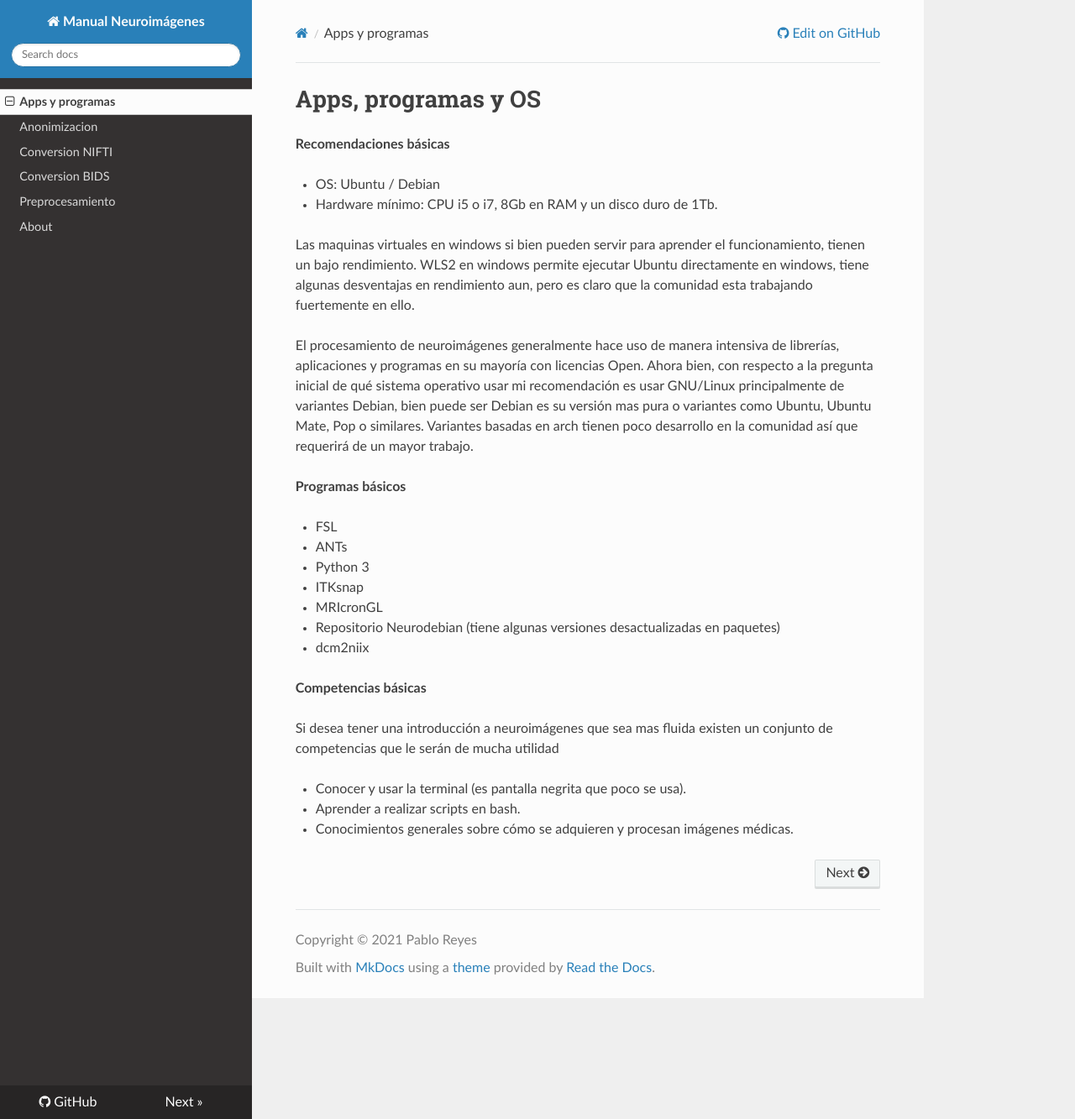
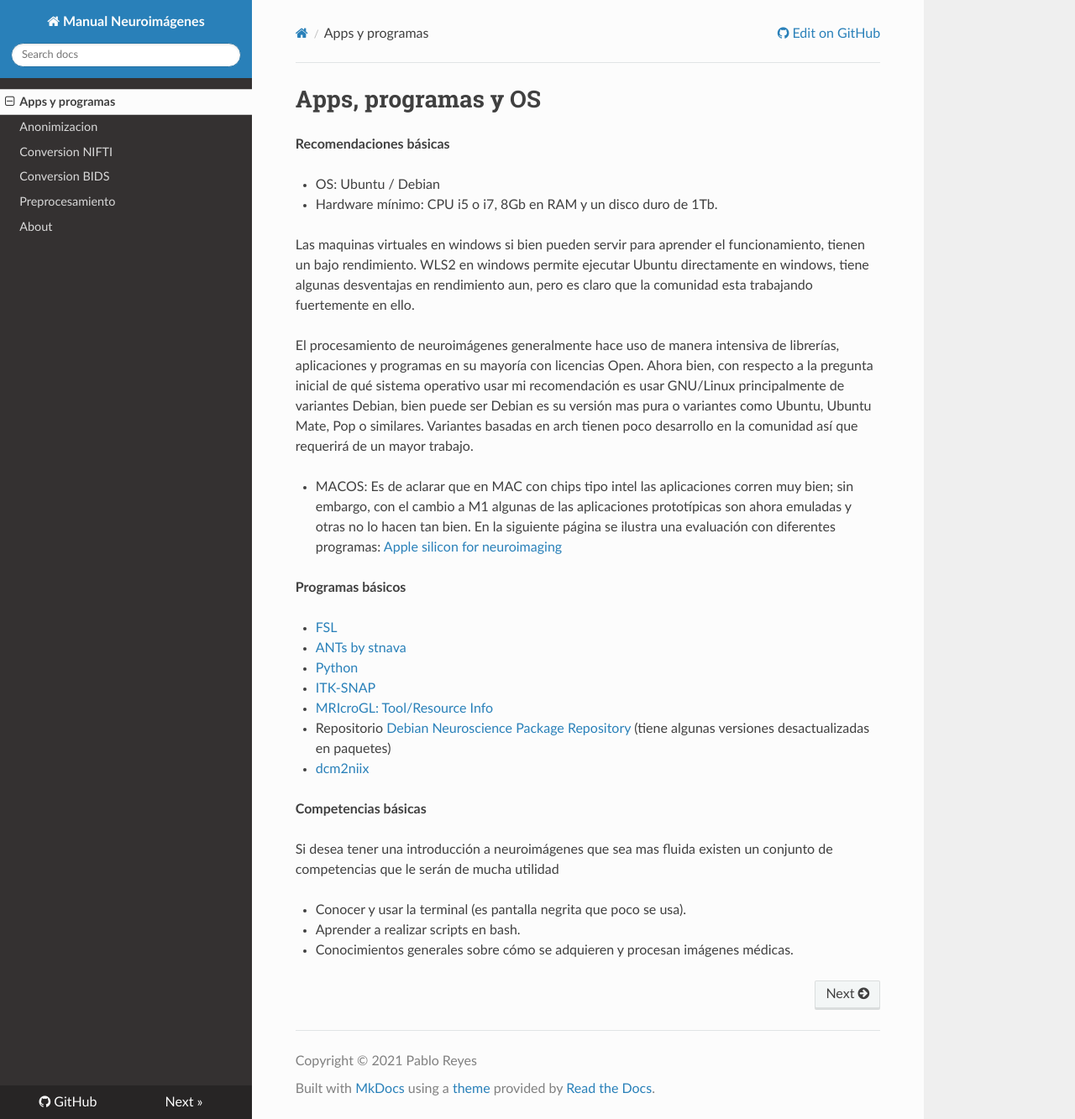
Before and after one commit to pabloreyesg/Scrips-to-MRI, an MkDocs documentation site: the page built from docs/apps.md, in a window 1280 px wide and 1333 px high. Shown: the whole window at 84% size. Built offline with MkDocs 1.6.1, drawn with Linux system fonts in a browser that asks for light colours; nearby versions of some CDN libraries.

Commit message:
Update apps.md

```diff
--- a/docs/apps.md
+++ b/docs/apps.md
@@ -10,25 +10,25 @@ Las maquinas virtuales en windows si bien pueden servir para aprender el funcion
 
 El procesamiento de neuroimágenes generalmente hace uso de manera intensiva de librerías, aplicaciones y programas en su mayoría con licencias Open. Ahora bien, con respecto a la pregunta inicial de qué sistema operativo usar mi recomendación es usar GNU/Linux principalmente de variantes Debian, bien puede ser Debian es su versión mas pura o variantes como Ubuntu, Ubuntu Mate, Pop o similares. Variantes basadas en arch tienen poco desarrollo en la comunidad así que requerirá de un mayor trabajo.
 
+- MACOS: Es de aclarar que en MAC con chips tipo intel las aplicaciones corren muy bien; sin embargo, con el cambio a M1 algunas de las aplicaciones prototípicas son ahora emuladas y otras no lo hacen tan bien. En la siguiente página se ilustra una evaluación con diferentes programas: [Apple silicon for neuroimaging](https://github.com/neurolabusc/AppleSiliconForNeuroimaging)
+
 
 
 **Programas básicos**
 
-- FSL
+- [FSL]([FSL - FslWiki (ox.ac.uk)](https://fsl.fmrib.ox.ac.uk/fsl/fslwiki))
 
-- ANTs
+- [ANTs by stnava](http://stnava.github.io/ANTs/)
 
-- Python 3
+- [Python](https://www.python.org/)
 
-- ITKsnap
+- [ITK-SNAP ](http://www.itksnap.org/pmwiki/pmwiki.php)
 
-- MRIcronGL
+- [MRIcroGL: Tool/Resource Info](https://www.nitrc.org/projects/mricrogl/)
 
-- Repositorio Neurodebian (tiene algunas versiones desactualizadas en paquetes)
+- Repositorio [Debian Neuroscience Package Repository](https://neuro.debian.net/) (tiene algunas versiones desactualizadas en paquetes)
 
-- dcm2niix
-
-
+- [dcm2niix](https://github.com/rordenlab/dcm2niix)
 
 **Competencias básicas**
 
```
